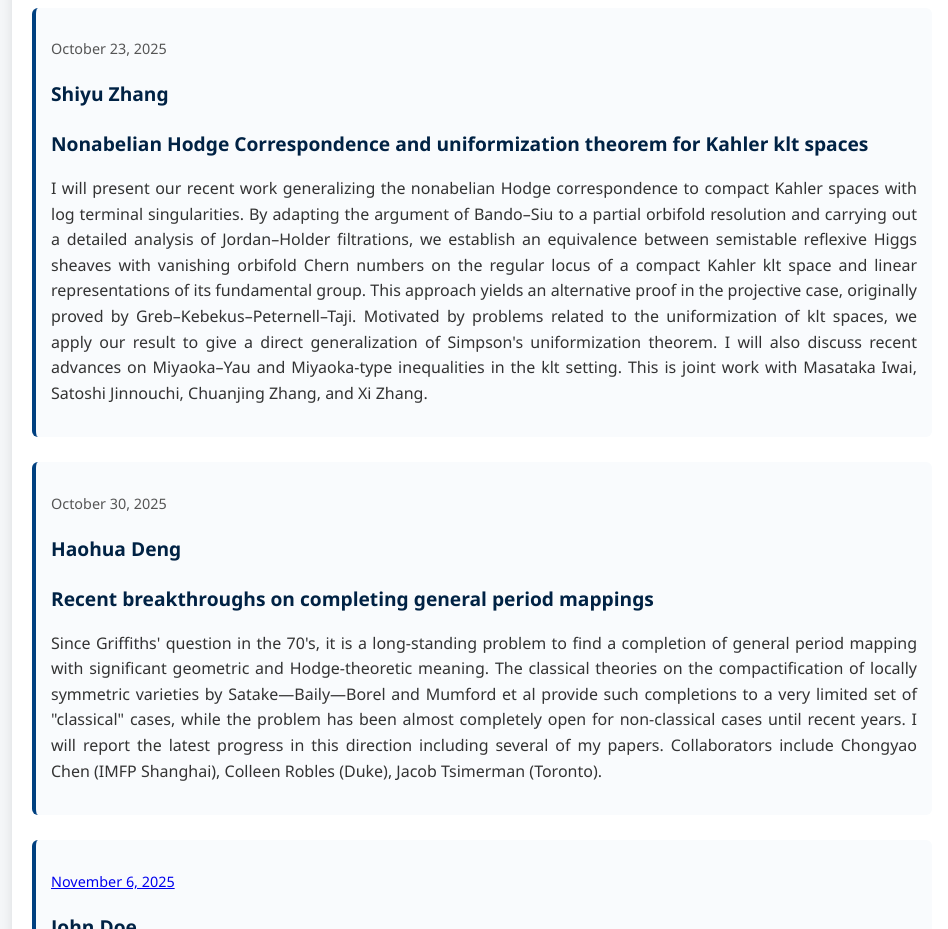
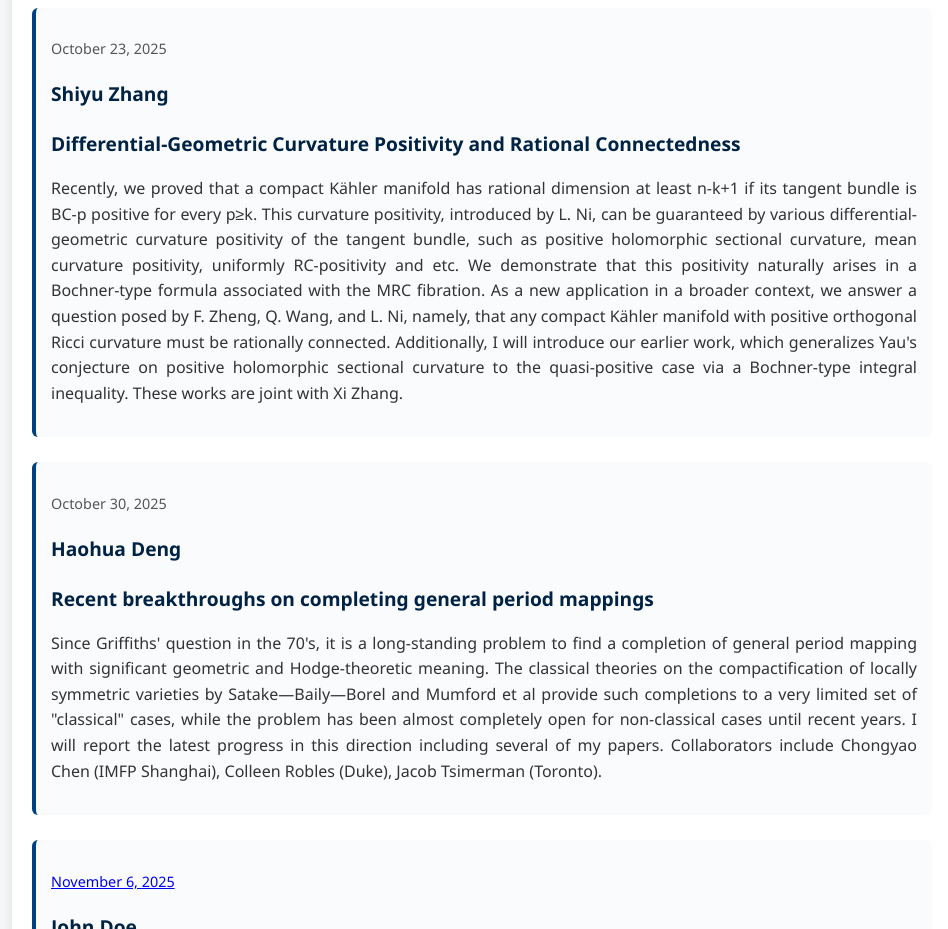
Before and after one commit to vtmaths/imfp-igp-seminar, a plain HTML site: page upcoming.html in a window 1280 px wide. Shown: the part 1680-2609 px from the top of the page, without its empty margins (158-1106 px from the left). Drawn offline with Linux system fonts and the light colour scheme.

Commit message:
Update upcoming.html

```diff
--- a/upcoming.html
+++ b/upcoming.html
@@ -68,9 +68,9 @@
         <li>
           <p class="date">October 23, 2025</p>
           <p class="author">Shiyu Zhang</p>
-		  <p class="title">Nonabelian Hodge Correspondence and uniformization theorem for Kahler klt spaces</p>
+		  <p class="title">Differential-Geometric Curvature Positivity and Rational Connectedness</p>
           <p class="abstract">
-            I will present our recent work generalizing the nonabelian Hodge correspondence to compact Kahler spaces with log terminal singularities. By adapting the argument of Bando–Siu to a partial orbifold resolution and carrying out a detailed analysis of Jordan–Holder filtrations, we establish an equivalence between semistable reflexive Higgs sheaves with vanishing orbifold Chern numbers on the regular locus of a compact Kahler klt space and linear representations of its fundamental group. This approach yields an alternative proof in the projective case, originally proved by Greb–Kebekus–Peternell–Taji. Motivated by problems related to the uniformization of klt spaces, we apply our result to give a direct generalization of Simpson's uniformization theorem. I will also discuss recent advances on Miyaoka–Yau and Miyaoka-type inequalities in the klt setting. This is joint work with Masataka Iwai, Satoshi Jinnouchi, Chuanjing Zhang, and Xi Zhang.
+             Recently, we proved that a compact Kähler manifold has rational dimension at least n-k+1 if its tangent bundle is BC-p positive for every p≥k. This curvature positivity, introduced by L. Ni, can be guaranteed by various differential-geometric curvature positivity of the tangent bundle, such as positive holomorphic sectional curvature, mean curvature positivity, uniformly RC-positivity and etc. We demonstrate that this positivity naturally arises in a Bochner-type formula associated with the MRC fibration. As a new application in a broader context, we answer a question posed by F. Zheng, Q. Wang, and L. Ni, namely, that any compact Kähler manifold with positive orthogonal Ricci curvature must be rationally connected. Additionally, I will introduce our earlier work, which generalizes Yau's conjecture on positive holomorphic sectional curvature to the quasi-positive case via a Bochner-type integral inequality. These works are joint with Xi Zhang.
           </p>
         </li>
         <li>
```
